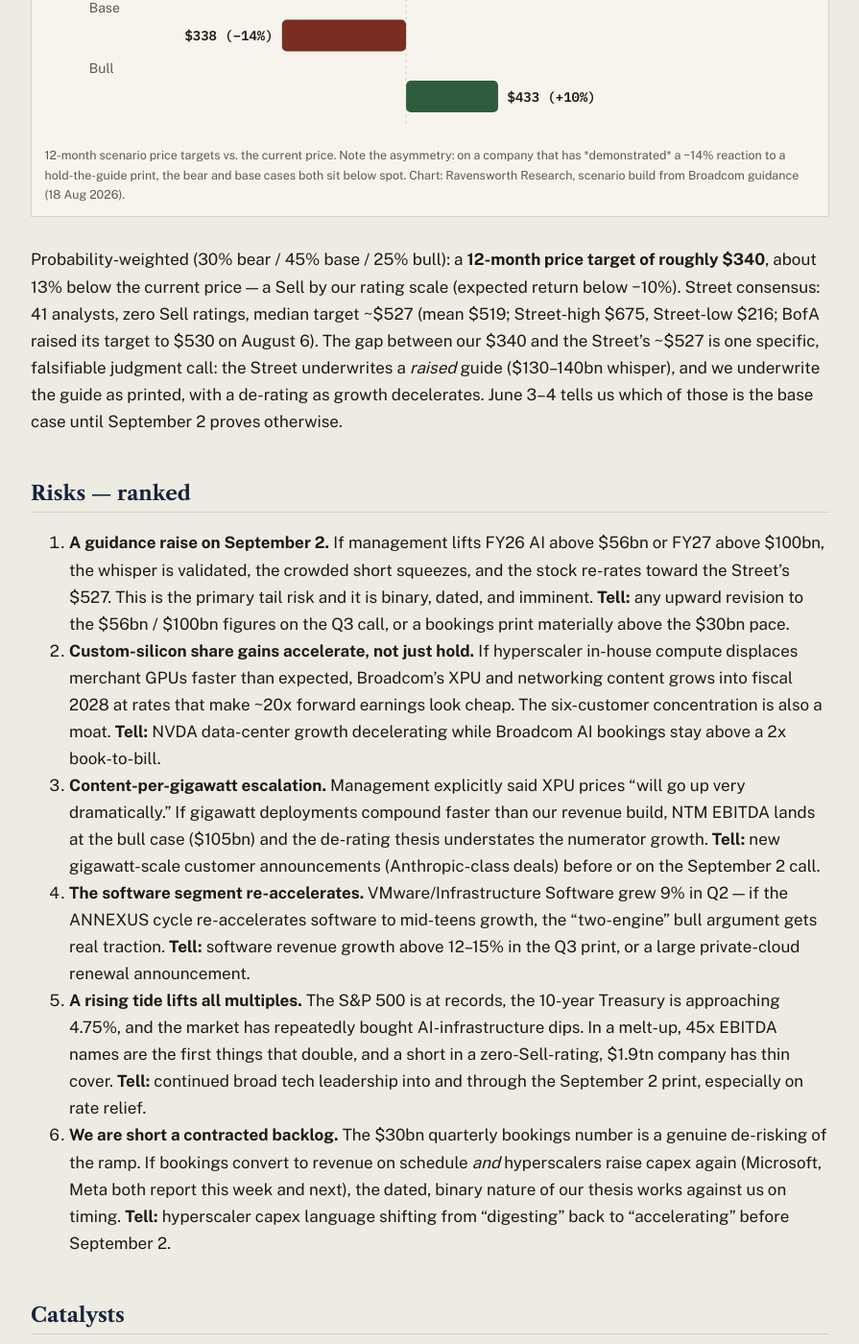
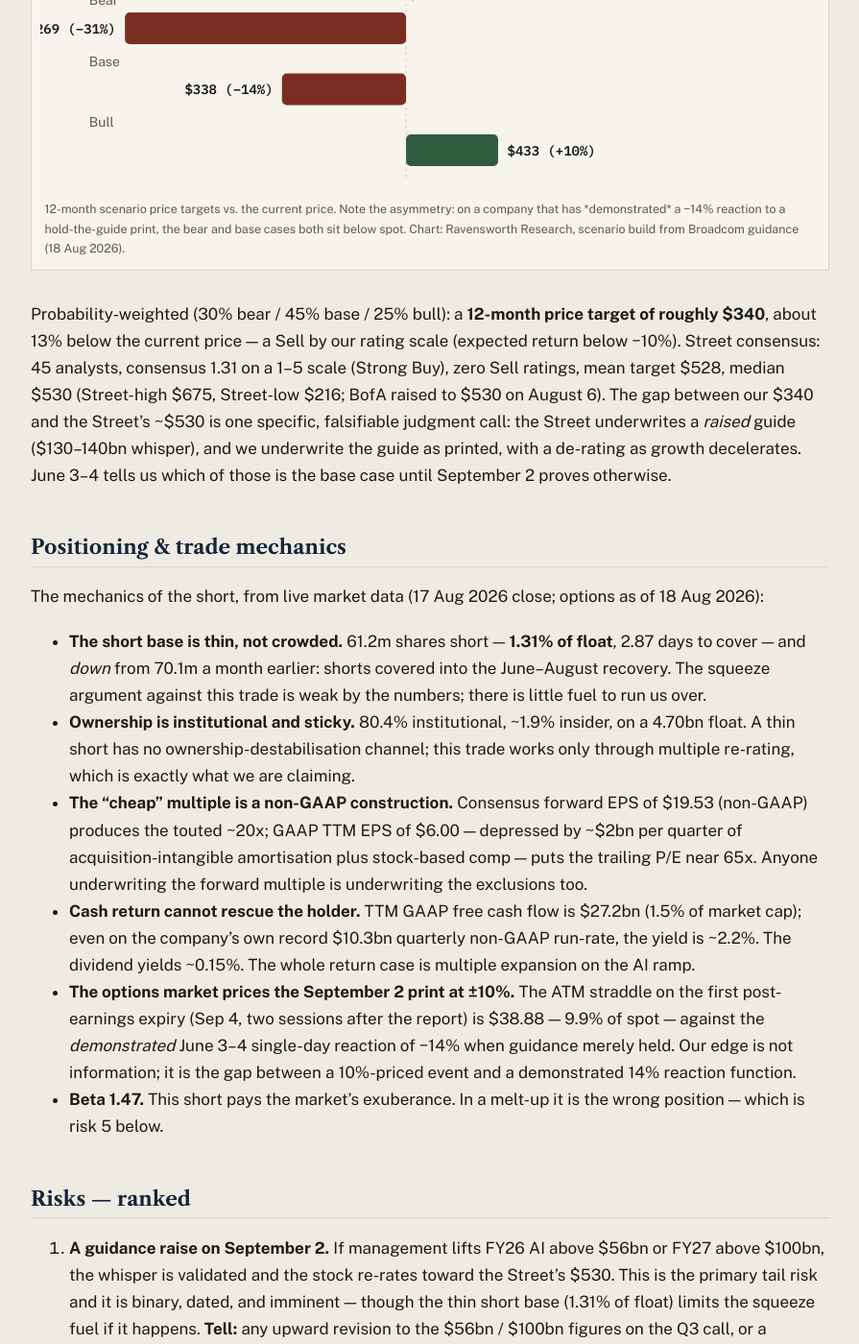
Before and after one commit to ryanrodrigues25200525-svg/ravensworth-research, a Jekyll site: the page built from _research/2026-08-18-avgo.md, in a window 1280 px wide and 1400 px high, scrolled down 7897 px. Shown: the whole window at 96% size, without its empty margins (192-1087 px from the left). Built offline with Jekyll 4.4.1, drawn with Linux system fonts in a browser that asks for light colours; some web fonts are replaced; some of the changed text lies outside the part shown.

Commit message:
Add positioning & trade mechanics to AVGO short: short interest, GAAP vs non-GAAP, options-implied Sep 2 move

```diff
--- a/_research/2026-08-18-avgo.md
+++ b/_research/2026-08-18-avgo.md
@@ -30,10 +30,11 @@
 trades at $392.52 (17 Aug 2026 close) — roughly 45x trailing EBITDA against
 SK Hynix at 7.7x, ~20x forward earnings on consensus that already embeds the
 fiscal-2027 $100bn+ AI promise, and a 52-week range that peaked at $495 on the
-day of the June print. The Street — 41 covering analysts, zero Sells, median
-target ~$527 — is not underwriting the company's numbers; it is underwriting a
-*further re-rating* of those numbers toward AI-infrastructure multiples, on top
-of a stock that has already re-rated for them.
+day of the June print. The Street — 45 covering analysts with a Strong-Buy
+consensus (score 1.31 on a 1–5 scale, zero Sells, mean target $528) — is not
+underwriting the company's numbers; it is underwriting a *further re-rating*
+of those numbers toward AI-infrastructure multiples, on top of a stock that
+has already re-rated for them.
 
 **Our call is one specific, falsifiable disagreement with the Street.** The
 market's inner number for fiscal-2027 AI revenue has drifted to $130–140bn while
@@ -87,13 +88,15 @@
 **The bear case — the cyclical and valuation claims:**
 
 5. **The multiple already knows.** At $392.52, Broadcom trades at roughly 45x
-   trailing EBITDA (GAAP-style, XBRL operating income plus D&A) — the number we
-   ourselves flagged in the MU initiation as the Street's implicit anchor for
-   re-rating the whole complex — versus SK Hynix at 7.7x. On forward earnings,
-   ~20x the fiscal-2027 consensus EPS of $19.55, a number that *requires* the
-   $100bn+ AI promise to land on schedule. Paying 45x trailing for a company
-   whose own software segment grew 9% and whose non-AI semiconductors grew 6% is
-   a statement about AI-only upside, nothing else.
+   trailing EBITDA (GAAP-style, XBRL operating income plus D&A), 21.3x book
+   value, and ~65x trailing GAAP earnings — the number we ourselves flagged in
+   the MU initiation as the Street's implicit anchor for re-rating the whole
+   complex — versus SK Hynix at 7.7x. On forward earnings, ~20x the
+   fiscal-2027 consensus EPS of $19.55 (a non-GAAP number; GAAP TTM EPS is
+   $6.00), a multiple that *requires* the $100bn+ AI promise to land on
+   schedule. Paying 45x trailing for a company whose own software segment grew
+   9% and whose non-AI semiconductors grew 6% is a statement about AI-only
+   upside, nothing else.
 6. **The reaction function is demonstrated, twice.** June 3–4: record quarter,
    AI revenue above forecast, but guidance *held* rather than raised — and the
    stock fell 14%, with an estimated $300bn of market value destroyed at the
@@ -321,22 +324,55 @@
 
 Probability-weighted (30% bear / 45% base / 25% bull): a **12-month price
 target of roughly $340**, about 13% below the current price — a Sell by our
-rating scale (expected return below −10%). Street consensus: 41 analysts, zero
-Sell ratings, median target ~$527 (mean $519; Street-high $675, Street-low
-$216; BofA raised its target to $530 on August 6). The gap between our $340 and
-the Street's ~$527 is one specific, falsifiable judgment call: the Street
-underwrites a *raised* guide ($130–140bn whisper), and we underwrite the guide
-as printed, with a de-rating as growth decelerates. June 3–4 tells us which of
-those is the base case until September 2 proves otherwise.
+rating scale (expected return below −10%). Street consensus: 45 analysts,
+consensus 1.31 on a 1–5 scale (Strong Buy), zero Sell ratings, mean target
+$528, median $530 (Street-high $675, Street-low $216; BofA raised to $530 on
+August 6). The gap between our $340 and the Street's ~$530 is one specific,
+falsifiable judgment call: the Street underwrites a *raised* guide ($130–140bn
+whisper), and we underwrite the guide as printed, with a de-rating as growth
+decelerates. June 3–4 tells us which of those is the base case until September
+2 proves otherwise.
+
+## Positioning &amp; trade mechanics
+
+The mechanics of the short, from live market data (17 Aug 2026 close; options
+as of 18 Aug 2026):
+
+- **The short base is thin, not crowded.** 61.2m shares short — **1.31% of
+  float**, 2.87 days to cover — and *down* from 70.1m a month earlier: shorts
+  covered into the June–August recovery. The squeeze argument against this
+  trade is weak by the numbers; there is little fuel to run us over.
+- **Ownership is institutional and sticky.** 80.4% institutional, ~1.9%
+  insider, on a 4.70bn float. A thin short has no ownership-destabilisation
+  channel; this trade works only through multiple re-rating, which is
+  exactly what we are claiming.
+- **The "cheap" multiple is a non-GAAP construction.** Consensus forward EPS
+  of $19.53 (non-GAAP) produces the touted ~20x; GAAP TTM EPS of $6.00 —
+  depressed by ~$2bn per quarter of acquisition-intangible amortisation plus
+  stock-based comp — puts the trailing P/E near 65x. Anyone underwriting the
+  forward multiple is underwriting the exclusions too.
+- **Cash return cannot rescue the holder.** TTM GAAP free cash flow is
+  $27.2bn (1.5% of market cap); even on the company's own record $10.3bn
+  quarterly non-GAAP run-rate, the yield is ~2.2%. The dividend yields
+  ~0.15%. The whole return case is multiple expansion on the AI ramp.
+- **The options market prices the September 2 print at ±10%.** The ATM
+  straddle on the first post-earnings expiry (Sep 4, two sessions after the
+  report) is $38.88 — 9.9% of spot — against the *demonstrated* June 3–4
+  single-day reaction of −14% when guidance merely held. Our edge is not
+  information; it is the gap between a 10%-priced event and a demonstrated
+  14% reaction function.
+- **Beta 1.47.** This short pays the market's exuberance. In a melt-up it is
+  the wrong position — which is risk 5 below.
 
 ## Risks — ranked
 
 1. **A guidance raise on September 2.** If management lifts FY26 AI above $56bn
-   or FY27 above $100bn, the whisper is validated, the crowded short squeezes,
-   and the stock re-rates toward the Street's $527. This is the primary tail
-   risk and it is binary, dated, and imminent. **Tell:** any upward revision to
-   the $56bn / $100bn figures on the Q3 call, or a bookings print materially
-   above the $30bn pace.
+   or FY27 above $100bn, the whisper is validated and the stock re-rates toward
+   the Street's $530. This is the primary tail risk and it is binary, dated,
+   and imminent — though the thin short base (1.31% of float) limits the
+   squeeze fuel if it happens. **Tell:** any upward revision to the $56bn /
+   $100bn figures on the Q3 call, or a bookings print materially above the
+   $30bn pace.
 2. **Custom-silicon share gains accelerate, not just hold.** If hyperscaler
    in-house compute displaces merchant GPUs faster than expected, Broadcom's
    XPU and networking content grows into fiscal 2028 at rates that make ~20x
@@ -356,10 +392,11 @@
    renewal announcement.
 5. **A rising tide lifts all multiples.** The S&P 500 is at records, the 10-year
    Treasury is approaching 4.75%, and the market has repeatedly bought
-   AI-infrastructure dips. In a melt-up, 45x EBITDA names are the first things
-   that double, and a short in a zero-Sell-rating, $1.9tn company has thin
-   cover. **Tell:** continued broad tech leadership into and through the
-   September 2 print, especially on rate relief.
+   AI-infrastructure dips. In a melt-up, 45x-EBITDA names are the first things
+   that double — and at beta 1.47 this short pays for the market's exuberance
+   before it pays for the company's. The short base is thin (1.31% of float),
+   so our cover is thin too. **Tell:** continued broad tech leadership into
+   and through the September 2 print, especially on rate relief.
 6. **We are short a contracted backlog.** The $30bn quarterly bookings number
    is a genuine de-risking of the ramp. If bookings convert to revenue on
    schedule *and* hyperscalers raise capex again (Microsoft, Meta both report
@@ -398,11 +435,12 @@
 is fake; the backlog, the bookings, and the gigawatt-scale contracts are the
 most credible demand evidence in semiconductors, and our MU initiation (the
 conservative side of the same desk) is built on that demand being real. We are
-claiming the price already spent it: 45x trailing EBITDA, ~20x consensus
-forward earnings that assume the $100bn+ promise lands, a Street whisper
-$30–40bn above the guide — and a demonstrated reaction function in which a
-record quarter with *held* guidance knocked 14% off the stock in a day. The
-position is sized for that reaction-function optionality, not for conviction
-that Broadcom is a bad company. We'll reassess when the September 2 print
-either validates the whisper or reminds the market what "in line" costs at
-45x.
+claiming the price already spent it: 45x trailing EBITDA, 21x book, ~20x
+consensus forward earnings that assume the $100bn+ promise lands, a Street
+whisper $30–40bn above the guide — and a demonstrated reaction function in
+which a record quarter with *held* guidance knocked 14% off the stock in a
+day. The position is sized for that reaction-function optionality (the
+options market prices the September 2 event at ±10%; our base case is −14%),
+not for conviction that Broadcom is a bad company — it is not. We'll reassess
+when the September 2 print either validates the whisper or reminds the
+market what "in line" costs at 45x.
```
